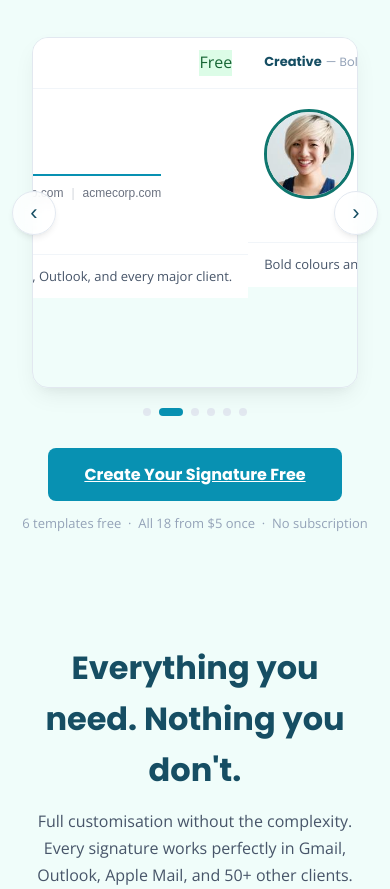
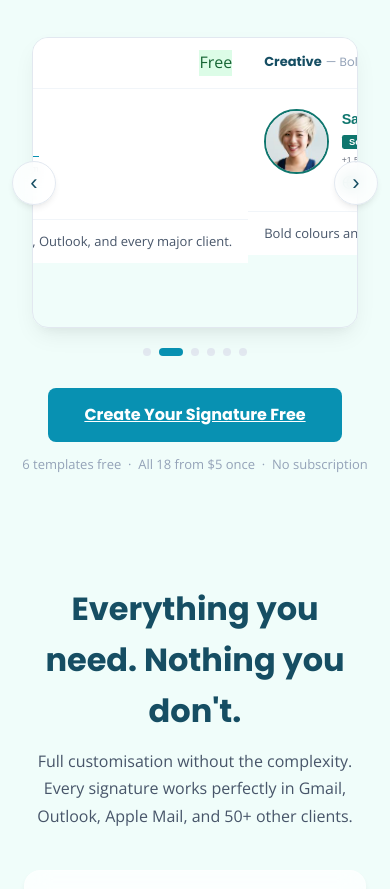
Before and after one commit to Lemmingtons/emailsignaturegenerator, a plain HTML site: page index.html in a window 390 px wide. Shown: the part 1392-2281 px from the top of the page. Drawn offline with nearby package versions, Linux system fonts and the light colour scheme.

Commit message:
Fix mobile carousel: scale signature previews to fit viewport
Signatures render at ~480px natural width but mobile viewport is ~358px,
causing visible cropping. Applied zoom: 0.72 + overflow: hidden to
.sig-preview-frame in the max-width: 600px media query so full signatures
are visible without horizontal scroll.

Co-Authored-By: Claude Sonnet 4.6 <noreply@anthropic.com>

```diff
--- a/css/styles.css
+++ b/css/styles.css
@@ -1264,7 +1264,7 @@ body {
   .sig-carousel-wrap { padding: 0 16px; }
   .sig-carousel-prev { left: -4px; }
   .sig-carousel-next { right: -4px; }
-  .sig-preview-frame { padding: 20px 16px; }
+  .sig-preview-frame { padding: 28px 22px; zoom: 0.72; overflow: hidden; }
   .sig-slide-meta, .sig-slide-footer { padding: 12px 16px; }
   .sig-carousel-section { padding: 48px 16px; }
 
```
